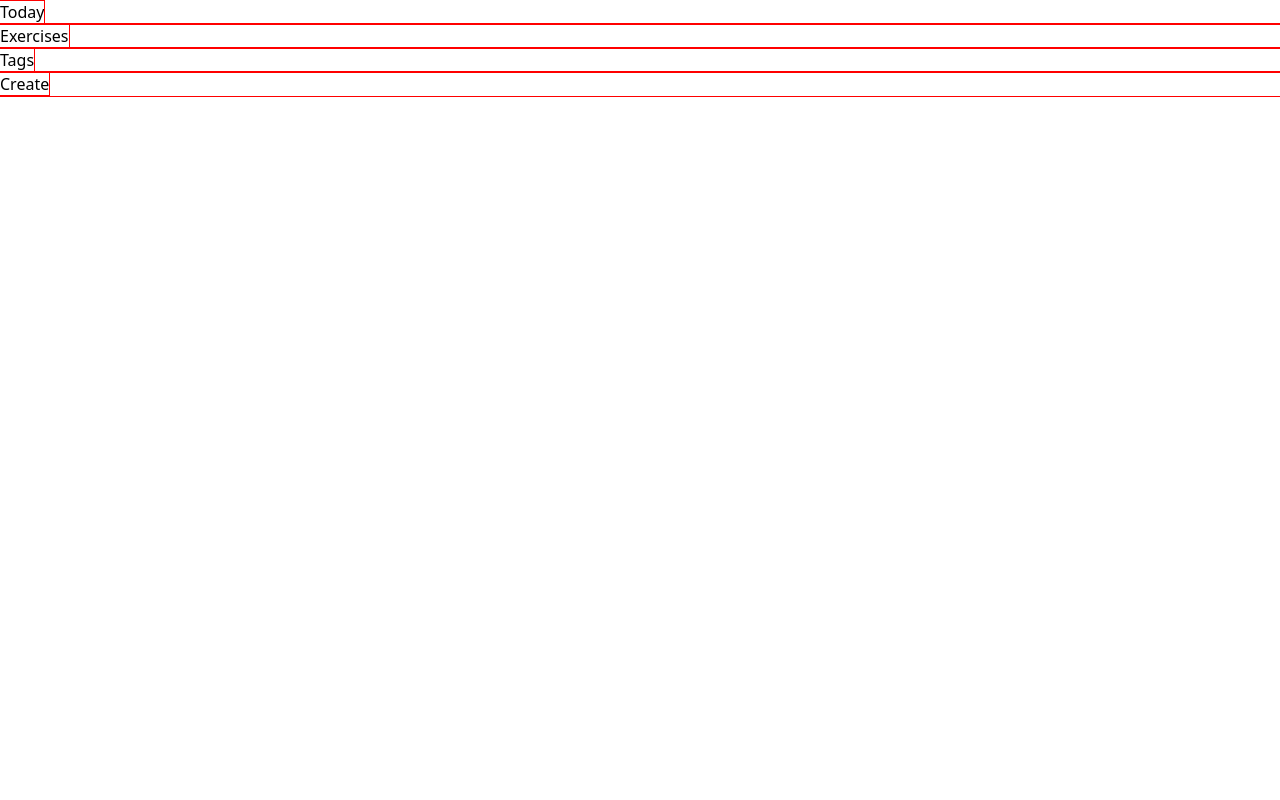
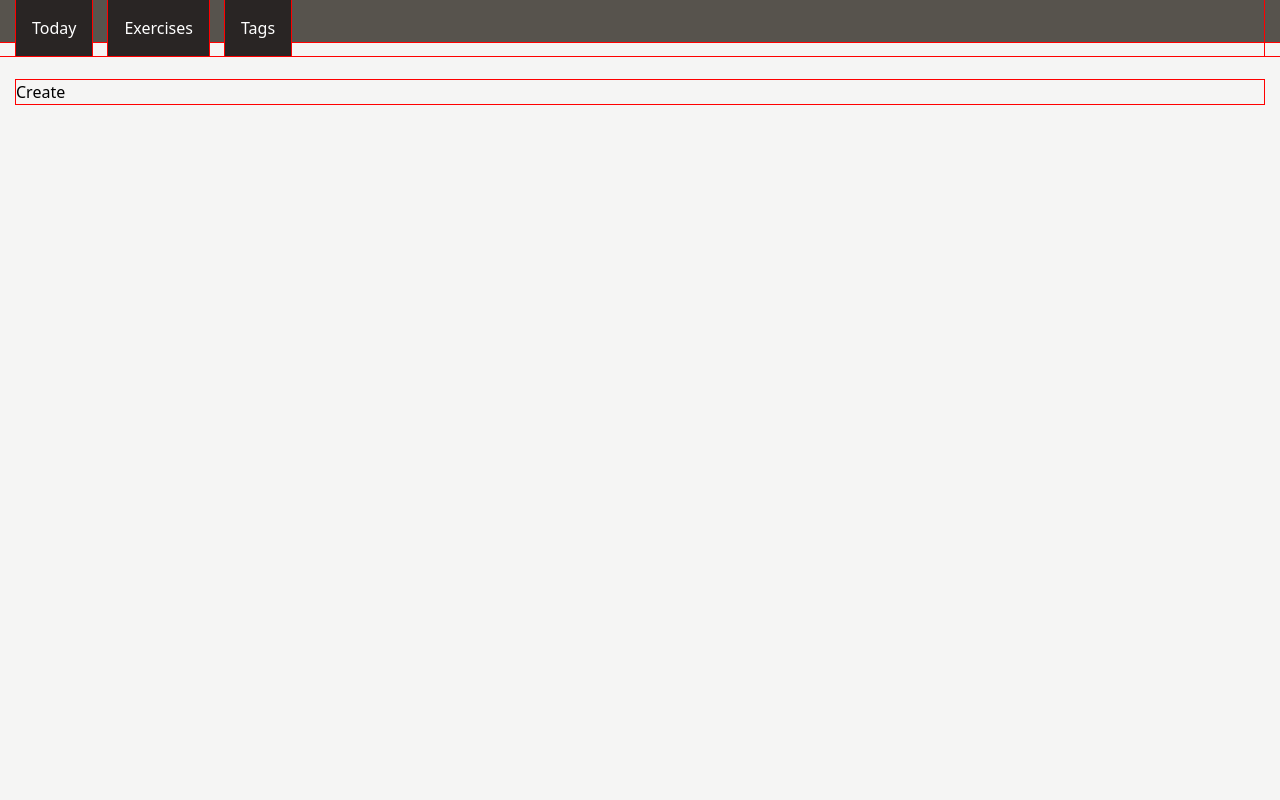
Before and after one commit to sininen-blue/workout-log, a Django app: page /tag/ in a window 1280 px wide. Run offline with Django 5.2, Linux system fonts and the light colour scheme; data that the repository does not hold is empty; style sheets or scripts are compiled from the project's sources.

Commit message:
templates: nav tailwindified

```diff
--- a/src/workout_log/templates/base.html
+++ b/src/workout_log/templates/base.html
@@ -10,21 +10,19 @@
         <link rel="stylesheet" href="{% static 'css/reset.css' %}">
         <link rel="stylesheet" href="{% static 'css/output.css' %}">
     </head>
-    <body>
-        <nav>
-            <ul>
-                <li>
-                    <a href="{% url 'set:index' %}">Today</a>
-                </li>
-                <li>
-                    <a href="{% url 'exercise:index' %}">Exercises</a>
-                </li>
-                <li>
-                    <a href="{% url 'tag:index' %}">Tags</a>
-                </li>
+    <body class="bg-stone-100">
+        <nav class="relative">
+            <div class="absolute inset-x-0 top-0 h-3/4 bg-stone-600"></div>
+            <ul class="relative w-auto mx-4 mb-6 flex flex-row gap-4">
+                {% url 'set:index' as set_url %}
+                {% include "components/nav_button.html" with url=set_url label="Today" %}
+                {% url 'exercise:index' as exercise_url %}
+                {% include "components/nav_button.html" with url=exercise_url label="Exercises" %}
+                {% url 'tag:index' as tag_url %}
+                {% include "components/nav_button.html" with url=tag_url label="Tags" %}
             </ul>
         </nav>
-        <main>
+        <main class="flex flex-col flex-wrap mh-5/6 mx-4 w-auto">
             {% if messages %}
                 <ul>
                     {% for message in messages %}
--- /dev/null
+++ b/src/workout_log/templates/components/nav_button.html
@@ -0,0 +1,5 @@
+<li class="bg-stone-800 text-white">
+	<a href="{{ url }}" class="block p-4">
+		{{ label }}
+	</a>
+</li>
```
